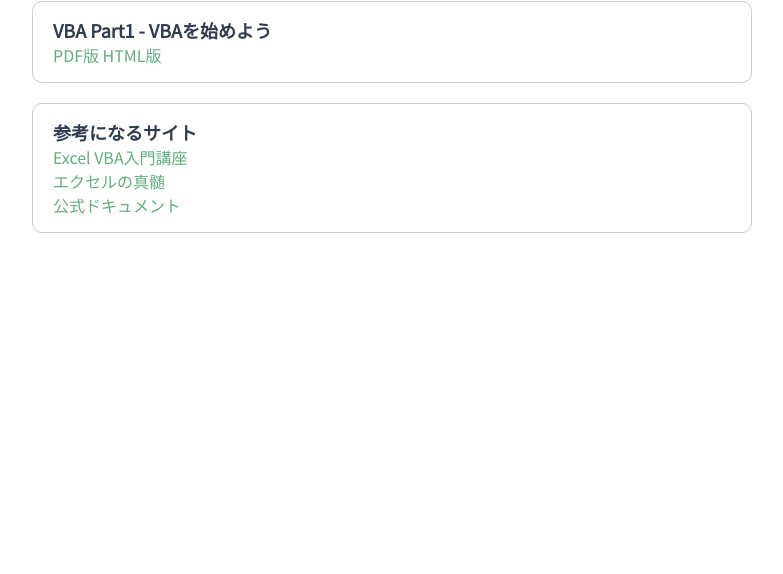
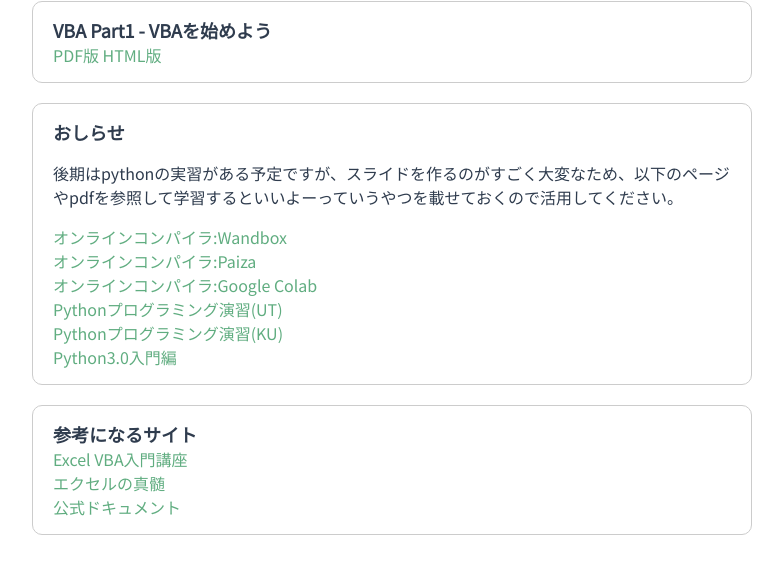
Before and after one commit to eno1220/kss-slides, a plain HTML site: page index.html in a window 1280 px wide. Shown: the part 88-662 px from the top of the page, without its empty margins (248-1031 px from the left). Drawn offline with Linux system fonts and the light colour scheme.

Commit message:
Update: index.html

```diff
--- a/index.css
+++ b/index.css
@@ -24,7 +24,6 @@
   border-radius: 10px;
   border: 1.3px solid #ccc;
 }
-
 .set-title {
   font-size: large;
   font-weight: 600;
--- a/index.html
+++ b/index.html
@@ -29,6 +29,21 @@
           </div>
         </li>
 
+		<li class="list">
+			<div class="set-title">おしらせ</div>
+			<div class="message">
+				<p>後期はpythonの実習がある予定ですが、スライドを作るのがすごく大変なため、以下のページやpdfを参照して学習するといいよーっていうやつを載せておくので活用してください。</p>
+			</div>
+			<div>
+				<a href="https://wandbox.org/">オンラインコンパイラ:Wandbox</a><br/>
+				<a href="https://paiza.io/ja/projects/new">オンラインコンパイラ:Paiza</a><br/>
+				<a href="https://colab.research.google.com/?hl=ja">オンラインコンパイラ:Google Colab</a><br/>
+				<a href="https://utokyo-ipp.github.io/IPP_textbook.pdf">Pythonプログラミング演習(UT)</a><br/>
+				<a href="https://repository.kulib.kyoto-u.ac.jp/dspace/bitstream/2433/265459/1/Version2021_10_08_01.pdf">Pythonプログラミング演習(KU)</a><br/>
+				<a href="https://paiza.jp/works/python3/primer">Python3.0入門編</a><br/>
+			</div>
+		</li>
+
         <li class="list">
           <div class="set-title">参考になるサイト</div>
           <div>
```
